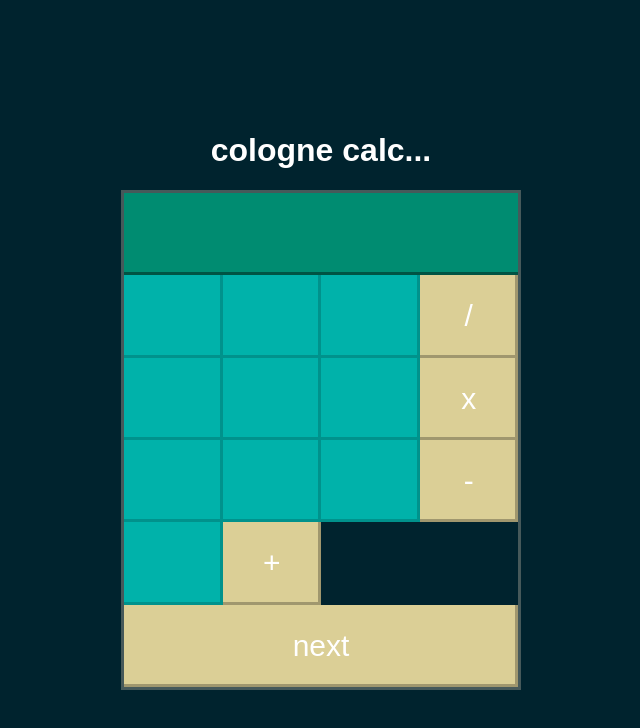
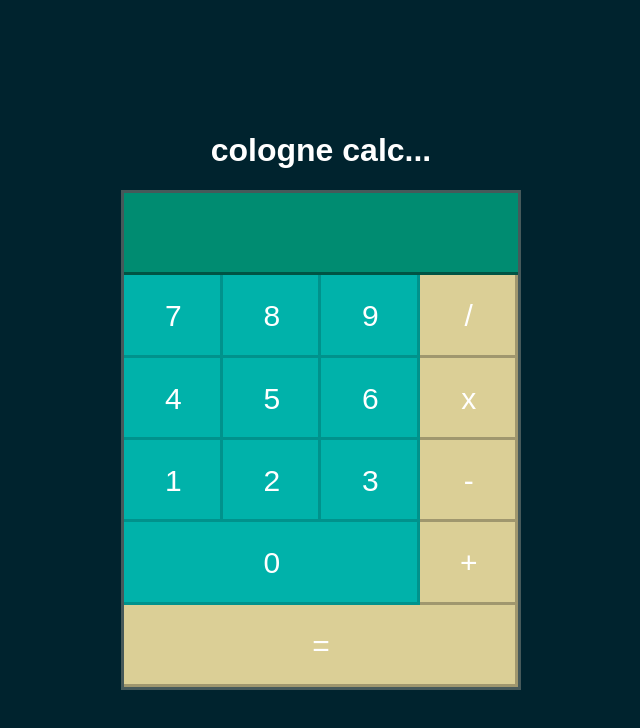
Before and after one commit to marwinburesch/just-another-calculator, a React (Create React App) app: page / in a window 1280 px wide. Shown: the top 728 px of the page, without its empty margins (319-959 px from the left). Built offline with nearby package versions, Linux system fonts and the light colour scheme; a web font is replaced by a local one.

Commit message:
Refactor calculation
in Calculator.js gets the whole equasion first, then returns result

```diff
--- a/src/api/operations.js
+++ b/src/api/operations.js
@@ -1,16 +1,19 @@
-export function add(a, b) {
-  const result = parseInt(a) + parseInt(b);
-  return result;
+export function calculateResult(operator, a, b) {
+  let result = null;
+  switch (operator) {
+    case "+":
+      result = parseInt(a) + parseInt(b);
+      return result;
+    case "-":
+      result = parseInt(a) - parseInt(b);
+      return result;
+    case "x":
+      result = parseInt(a) * parseInt(b);
+      return result;
+    case "/":
+      result = parseInt(a) / parseInt(b);
+      return result;
+    default:
+      return result;
+  }
 }
-export function substract(a, b) {
-  const result = parseInt(a) - parseInt(b);
-  return result;
-}
-export function multiply(a, b) {
-  const result = parseInt(a) * parseInt(b);
-  return result;
-}
-export function divide(a, b) {
-  const result = parseInt(a) / parseInt(b);
-  return result;
-}
--- a/src/components/ActionKey.js
+++ b/src/components/ActionKey.js
@@ -18,7 +18,7 @@ const Key = styled.button`
 
 export default function ActionKey({ value, onClick }) {
   let span = "span 1";
-  if (value === "next") {
+  if (value === "=") {
     span = "span 4";
   }
 
--- a/src/components/Calculator.js
+++ b/src/components/Calculator.js
@@ -4,7 +4,7 @@ import colors from "../utils/colors";
 import Display from "./Display";
 import ActionKey from "./ActionKey";
 import NumberKey from "./NumberKey";
-import { add, substract, multiply, divide } from "../api/operations";
+import { calculateResult } from "../api/operations";
 
 const Grid = styled.div`
   width: 400px;
@@ -18,45 +18,27 @@ const Grid = styled.div`
 export default function Calculator() {
   const [firstNum, setFirstNum] = useState("");
   const [secondNum, setSecondNum] = useState("");
-  const [nextHasBeenPressed, setNextHasBeenPressed] = useState(false);
+  const [operator, setOperator] = useState(null);
   const [result, setResult] = useState(null);
 
-  console.log(firstNum);
-  console.log(secondNum);
-  console.log(nextHasBeenPressed);
+  console.log(firstNum, operator, secondNum, result);
+
+  function getResult() {
+    setResult(calculateResult(operator, firstNum, secondNum));
+    setOperator(null);
+  }
 
   function handleNumKeyPress(value) {
-    if (!nextHasBeenPressed) {
-      setFirstNum(firstNum + value);
-    } else {
-      setSecondNum(secondNum + value);
-    }
+    operator ? setSecondNum(secondNum + value) : setFirstNum(firstNum + value);
   }
 
   function handleActionKeyPress(key) {
-    switch (key) {
-      case "next":
-        setNextHasBeenPressed(true);
-        break;
-      case "+":
-        setResult(add(firstNum, secondNum));
-        break;
-      case "-":
-        setResult(substract(firstNum, secondNum));
-        break;
-      case "x":
-        setResult(multiply(firstNum, secondNum));
-        break;
-      case "/":
-        setResult(divide(firstNum, secondNum));
-        break;
-      default:
-        console.log("press keys damnit");
-    }
+    setOperator(key);
   }
 
   return (
     <Grid>
+      {/* display should show input,on getResult the result */}
       <Display>{result}</Display>
       {[7, 8, 9].map(value => (
         <NumberKey key={value} value={value} onClick={handleNumKeyPress} />
@@ -72,7 +54,7 @@ export default function Calculator() {
       <ActionKey value={"-"} onClick={handleActionKeyPress} />
       <NumberKey key={0} value={0} onClick={handleNumKeyPress} />
       <ActionKey value={"+"} onClick={handleActionKeyPress} />
-      <ActionKey value={"next"} onClick={handleActionKeyPress} />
+      <ActionKey value={"="} onClick={getResult} />
     </Grid>
   );
 }
--- a/src/components/NumberKey.js
+++ b/src/components/NumberKey.js
@@ -16,19 +16,19 @@ const Key = styled.button`
   }
 `;
 
-export default function NumberKey({ number, onClick }) {
+export default function NumberKey({ value, onClick }) {
   let span = "span 1";
-  if (number === 0) {
+  if (value === 0) {
     span = "span 3";
   }
 
   function handleClick() {
-    onClick(number.toString());
+    onClick(value);
   }
 
   return (
     <Key span={span} onClick={handleClick}>
-      {number}
+      {value.toString()}
     </Key>
   );
 }
```
